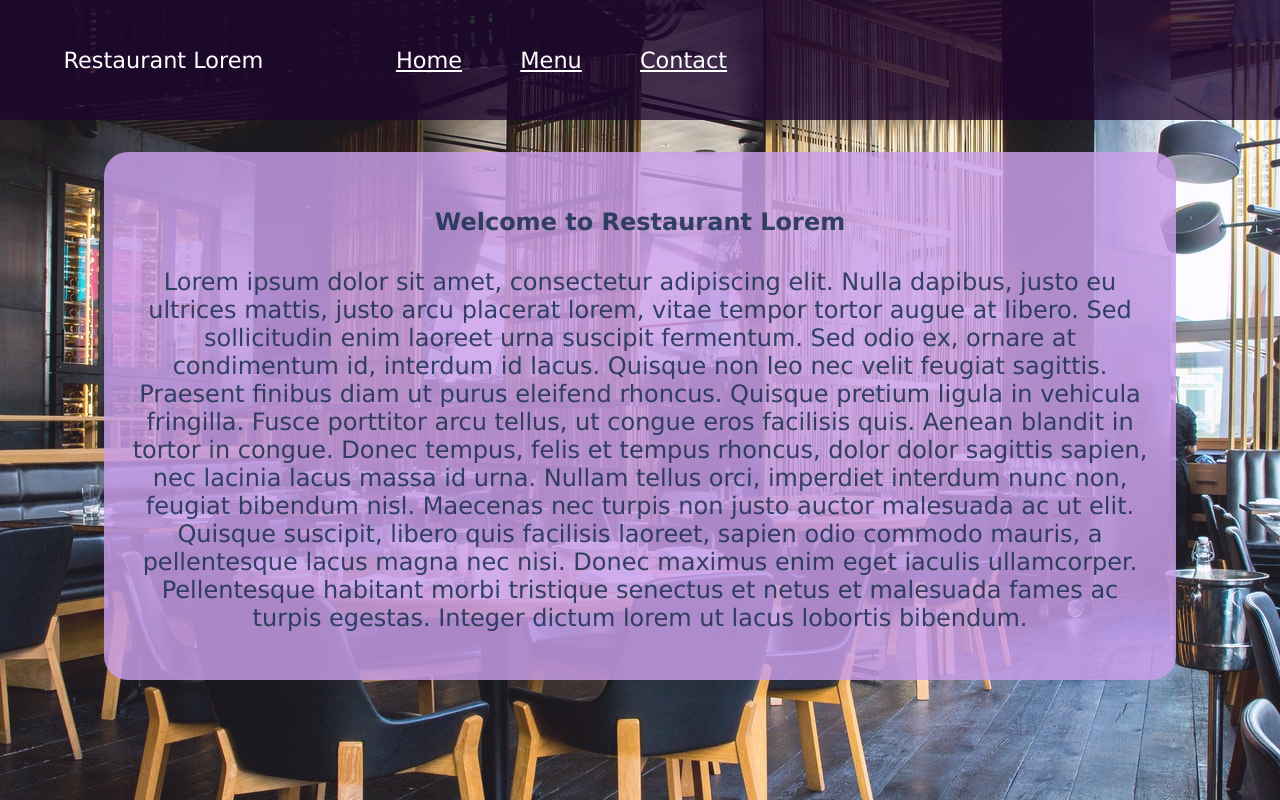
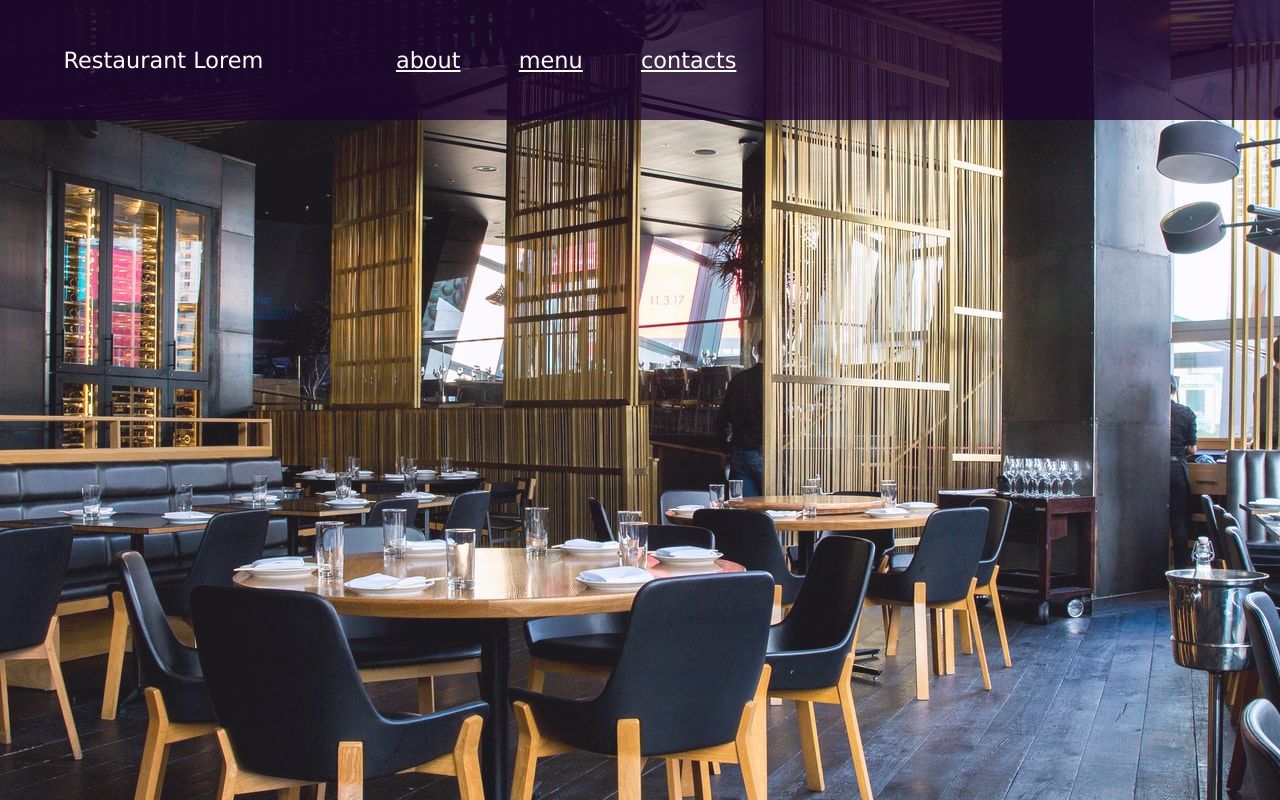
Before and after one commit to MarcoDSilva/Restaurant_Page, a website built with webpack: page dist/index.html in a window 1280 px wide. Built offline with nearby package versions, Linux system fonts and the light colour scheme.

Commit message:
starting to turn html into js modules

```diff
--- a/src/index.js
+++ b/src/index.js
@@ -1 +1,33 @@
 console.log("this website is not responsive")
+
+//variables to hold all the html
+const mainDocument = document.querySelector('#container');
+const navbar = document.createElement('navbar');
+navbar.id = 'navbar';
+
+const logo = document.createElement('p');
+const list = document.createElement('ul');
+list.classList.add('nav-list');
+
+const menuElements = ['about', 'menu', 'contacts'];
+
+for (let el = 0; el < menuElements.length; el++) {
+    let li = document.createElement('li');
+    let anchor = document.createElement('a');
+
+    anchor.innerText = `${menuElements[el]}`;
+    anchor.id = `${menuElements[el]}`;
+    anchor.classList.add('nav-link');
+    anchor.href = '#';
+
+    li.appendChild(anchor);
+    list.appendChild(li);
+}
+
+logo.innerText = 'Restaurant Lorem';
+logo.classList.add('logo');
+
+navbar.appendChild(logo);
+navbar.appendChild(list);
+
+mainDocument.appendChild(navbar);
```
Also changed, not shown: dist/index.html, dist/main.js, dist/styles.css (added), src/modules/about.js (added), src/modules/contacts.js (added), src/modules/menu.js (added).
